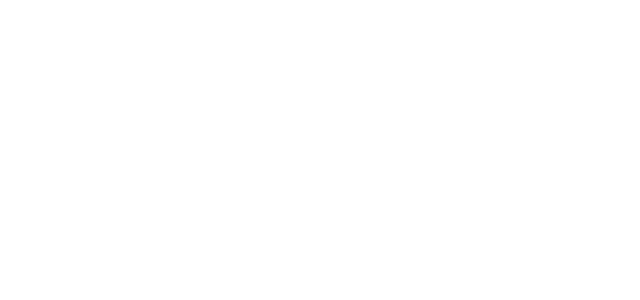
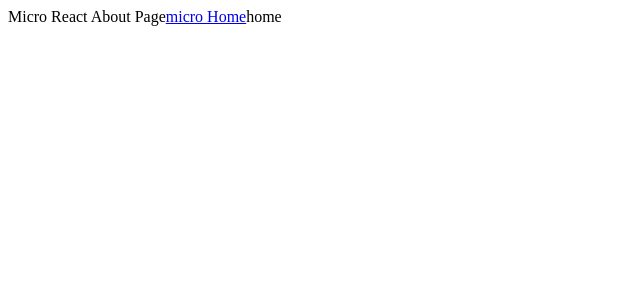
Before and after one commit to lihawhaw/qiankun-app, a React app in the folder micro-react/: page /micro-react/about in a window 1280 px wide. Before the commit this address had no page. Shown: the top 300 px of the page, without its empty margins (0-640 px from the left). Built offline with nearby package versions, Linux system fonts and the light colour scheme.

Commit message:
feat: url

```diff
--- a/micro-react/package.json
+++ b/micro-react/package.json
@@ -1,7 +1,7 @@
 {
-  "name": "template-react",
+  "name": "micro-react",
   "version": "1.0.0",
-  "description": "React 模板",
+  "description": "React",
   "private": true,
   "scripts": {
     "start": "cross-env NODE_ENV=development webpack-dev-server",
--- a/micro-react/src/pages/about/index.tsx
+++ b/micro-react/src/pages/about/index.tsx
@@ -6,7 +6,7 @@
   return (
     <div>
       Micro React About Page
-      <Link to='/'>micro Home</Link>
+      <Link to='/micro-react'>micro Home</Link>
       <a onClick={() => microPush('/')}>home</a>
     </div>
   )
--- a/micro-react/src/pages/home/index.tsx
+++ b/micro-react/src/pages/home/index.tsx
@@ -5,7 +5,7 @@
   return (
     <div>
       Micro React Home Page
-      <Link to='/about'>About</Link>
+      <Link to='about'>About</Link>
     </div>
   )
 }
--- a/micro-react/src/router/router.tsx
+++ b/micro-react/src/router/router.tsx
@@ -10,11 +10,11 @@
   console.log('__POWERED_BY_QIANKUN__', window.__POWERED_BY_QIANKUN__)
   return (
     <BrowserRouter
-      basename={window.__POWERED_BY_QIANKUN__ ? '/micro-react' : '/'}
+    // basename={window.__POWERED_BY_QIANKUN__ ? '/micro-react' : '/'}
     >
       <Routes>
-        <Route path='/' element={<Home />} />
-        <Route path='about' element={<About />} />
+        <Route path='/micro-react' element={<Home />} />
+        <Route path='/micro-react/about' element={<About />} />
         {/* <Route path='*' element={<NoMatch />} /> */}
       </Routes>
     </BrowserRouter>
--- a/micro-react/webpack.config.js
+++ b/micro-react/webpack.config.js
@@ -17,9 +17,7 @@
 const minimizer = []
 const basePlugin = []
 const baseRules = []
-const publicPath = isProd
-  ? 'https://qiankun-1256651264.cos-website.ap-shanghai.myqcloud.com/micro-react'
-  : '/'
+const publicPath = isProd ? 'https://qiankun.lihaha.cn/micro-react' : '/'
 let chunkFilename = 'static/[name].[chunkhash].chunk.js'
 let filename = 'static/[name].[contenthash].bundle.js'
 
@@ -95,7 +93,7 @@
   plugins: [
     ...basePlugin,
     new HtmlWebpackPlugin({
-      template: './public/index.html'
+      template: './public/index.html',
     }),
   ],
   module: {
```
Also changed, not shown: 1 other file (tests, documents, lock files or other folders).
